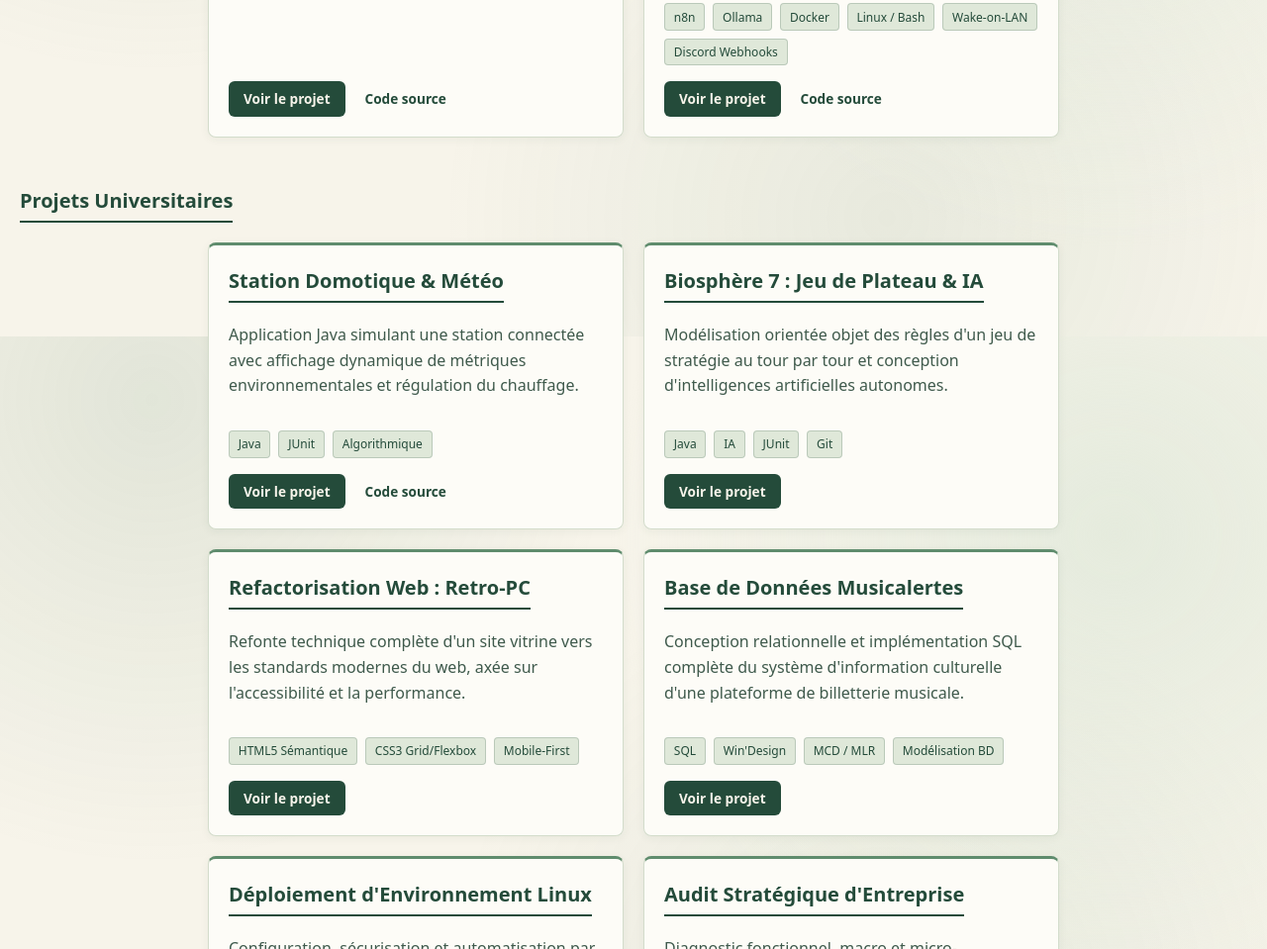
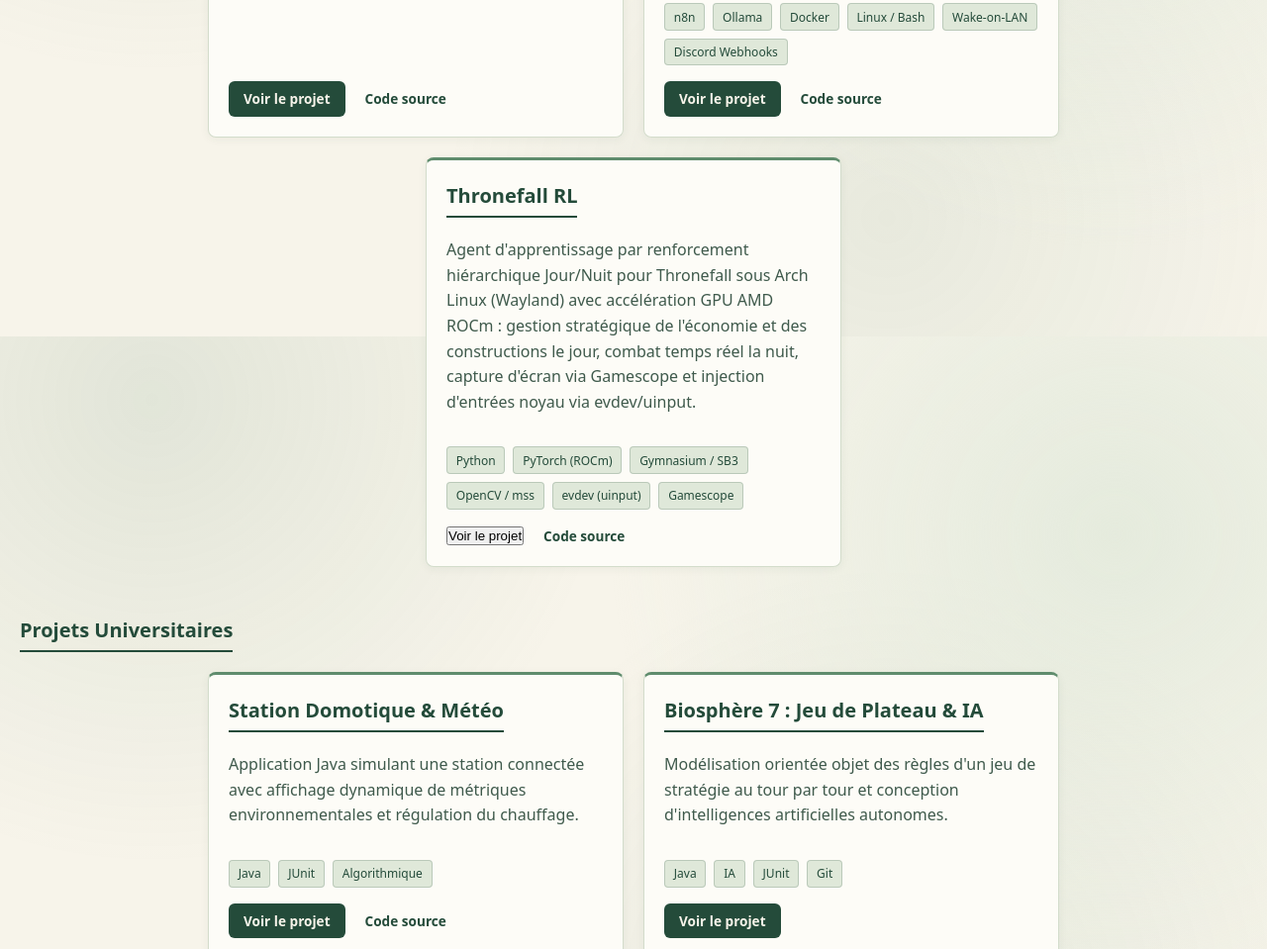
Before and after one commit to NightGx/portfolio, a plain HTML site: page index.html in a window 1280 px wide. Shown: the part 1260-2219 px from the top of the page at 99% size. Drawn offline with Linux system fonts and the light colour scheme.

Commit message:
feat: add Thronefall RL project card

```diff
--- a/index.html
+++ b/index.html
@@ -170,6 +170,30 @@
                   data-modal-desc="Architecture hybride à deux niveaux entièrement auto-hébergée, sans aucune dépendance cloud : un serveur Debian 13 disponible 24h/24 (Ryzen 5 5500) assure l'écoute IMAP continue, le pré-tri JSON strict via qwen2.5:3b avec garde-fou de confiance (< 80 %) en JavaScript et le routage TLS vers les dossiers cibles. || En cas d'e-mail urgent ou ambigu, le script Bash arch-power.sh réveille à la demande par Wake-on-LAN une station Arch Linux (RX 6750 XT 12 Go VRAM) exécutant qwen3:14b (num_ctx: 4096, think: false) pour l'analyse de menaces géographiques et l'envoi d'embeds Discord (#E74C3C), avec détection du dual-boot Windows 11, priorité systemd anti-freeze Wayland/Hyprland et extinction conditionnelle à moindre privilège (safe-wol-shutdown).">Voir
                   le projet</a>
                 <a href="https://github.com/TLableigne/n8n-local-mail-triage" target="_blank" rel="noopener noreferrer"
+                  class="btn-project-source">Code source</a>
+              </footer>
+            </article>
+
+            <!-- Projet Personnel 5 : Thronefall RL -->
+            <article class="project-card">
+              <header class="project-header">
+                <h3>Thronefall RL</h3>
+              </header>
+              <p class="project-desc">
+                Agent d'apprentissage par renforcement hiérarchique Jour/Nuit pour Thronefall sous Arch Linux (Wayland) avec accélération GPU AMD ROCm : gestion stratégique de l'économie et des constructions le jour, combat temps réel la nuit, capture d'écran via Gamescope et injection d'entrées noyau via evdev/uinput.
+              </p>
+              <ul class="project-tags">
+                <li>Python</li>
+                <li>PyTorch (ROCm)</li>
+                <li>Gymnasium / SB3</li>
+                <li>OpenCV / mss</li>
+                <li>evdev (uinput)</li>
+                <li>Gamescope</li>
+              </ul>
+              <footer class="project-footer">
+                <button type="button" class="btn-project-disabled" aria-disabled="true"
+                  data-tooltip="Projet en cours">Voir le projet</button>
+                <a href="https://github.com/TLableigne/thronefall-rl" target="_blank" rel="noopener noreferrer"
                   class="btn-project-source">Code source</a>
               </footer>
             </article>
```
